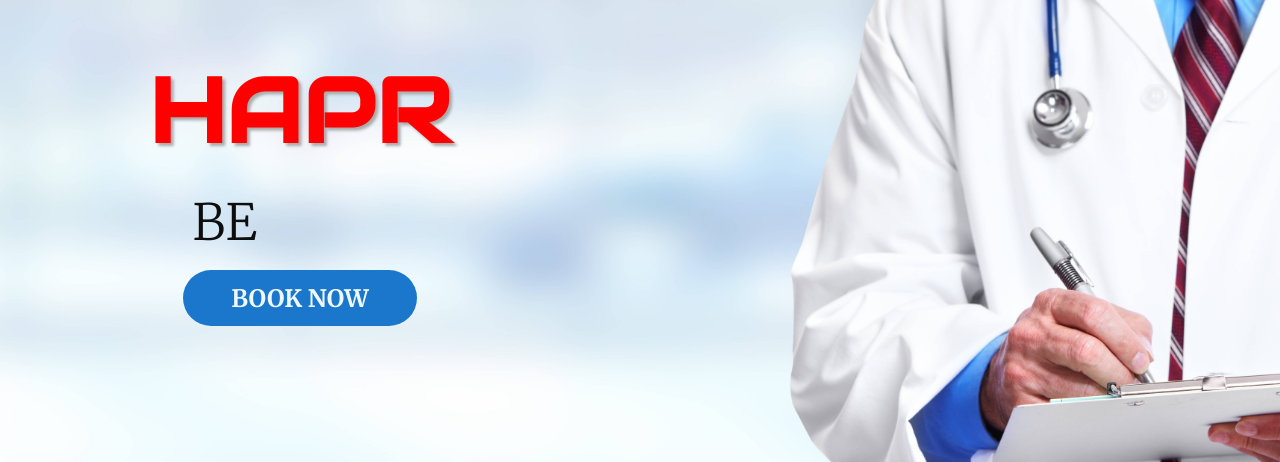
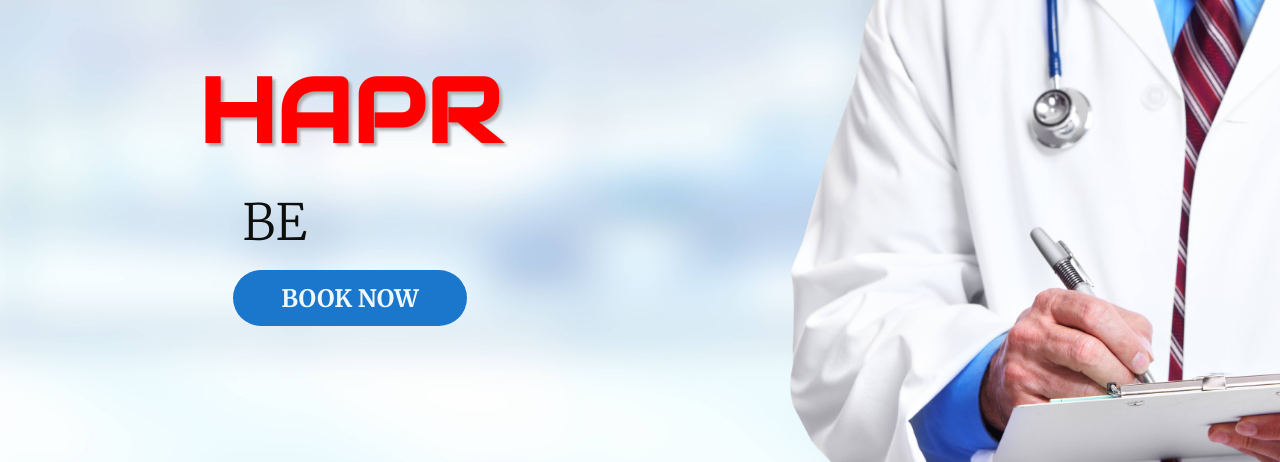
Before and after one commit to Prasiddhi1331/HAPR2.0, a plain HTML site: page index.html in a window 1280 px wide. Shown: the part 108-570 px from the top of the page. Drawn offline with Linux system fonts and the light colour scheme; a web font is replaced by a local one.

Commit message:
Update style1.css

```diff
--- a/style1.css
+++ b/style1.css
@@ -91,6 +91,8 @@
     min-height: 70vh;
     overflow: auto;
     display: flex;
+    position: relative;
+    z-index: -1;
 }
 
 .hero_section_title{
@@ -103,6 +105,9 @@
   height: 55vh;
   letter-spacing: 1px;
   line-height:1.2;
+  position: absolute;
+  top:0px;
+  left:50px;
 }
 
 .hero_section_title h2 {
@@ -142,8 +147,13 @@ h1 {
     height: 56px;
     top: 410px;
     margin-top: 10px;
+    cursor: pointer;
+    z-index: 3;
   }
 
+  .button5:hover{
+    outline:2px solid white;
+  }
 
 
   h1 span {
```
